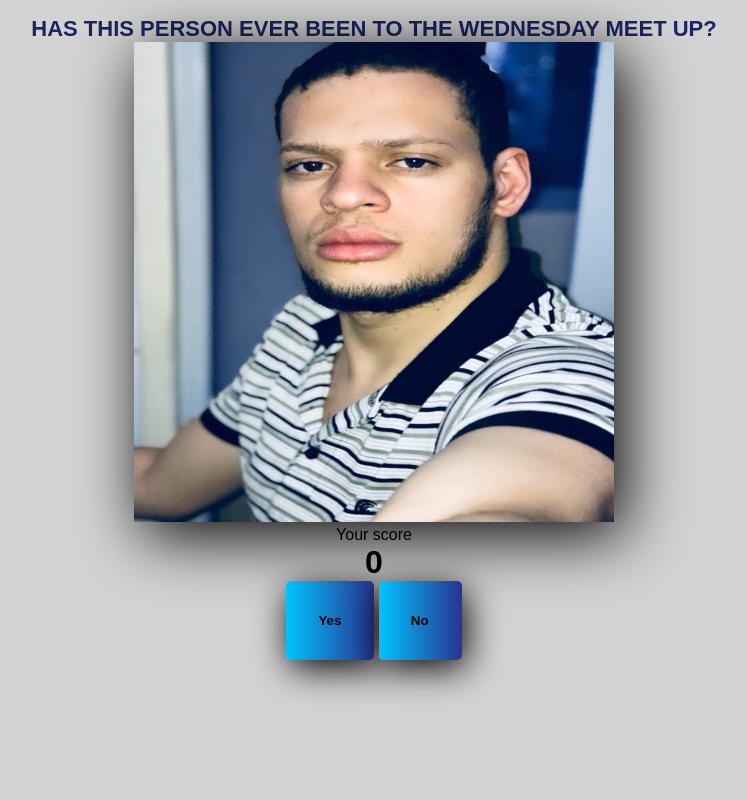
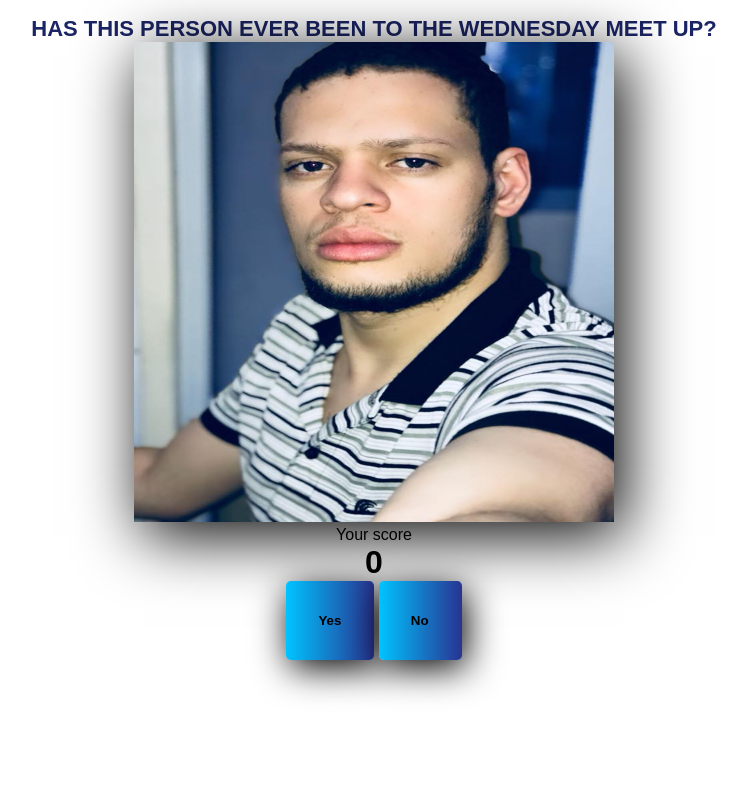
Before and after one commit to brunoalvesdasilvabr/meetupGuessGame, a PHP site: page / in a window 1280 px wide. Shown: the whole page, without its empty margins (266-1013 px from the left). Run offline with PHP 8.4, Linux system fonts and the light colour scheme.

Commit message:
background white

```diff
--- a/css/index.css
+++ b/css/index.css
@@ -5,7 +5,7 @@
   }
 
   body{
-      background-color: lightgray;
+      background-color: white;
       background-size: cover;
       background-repeat: round;
       background-position: center;
```
